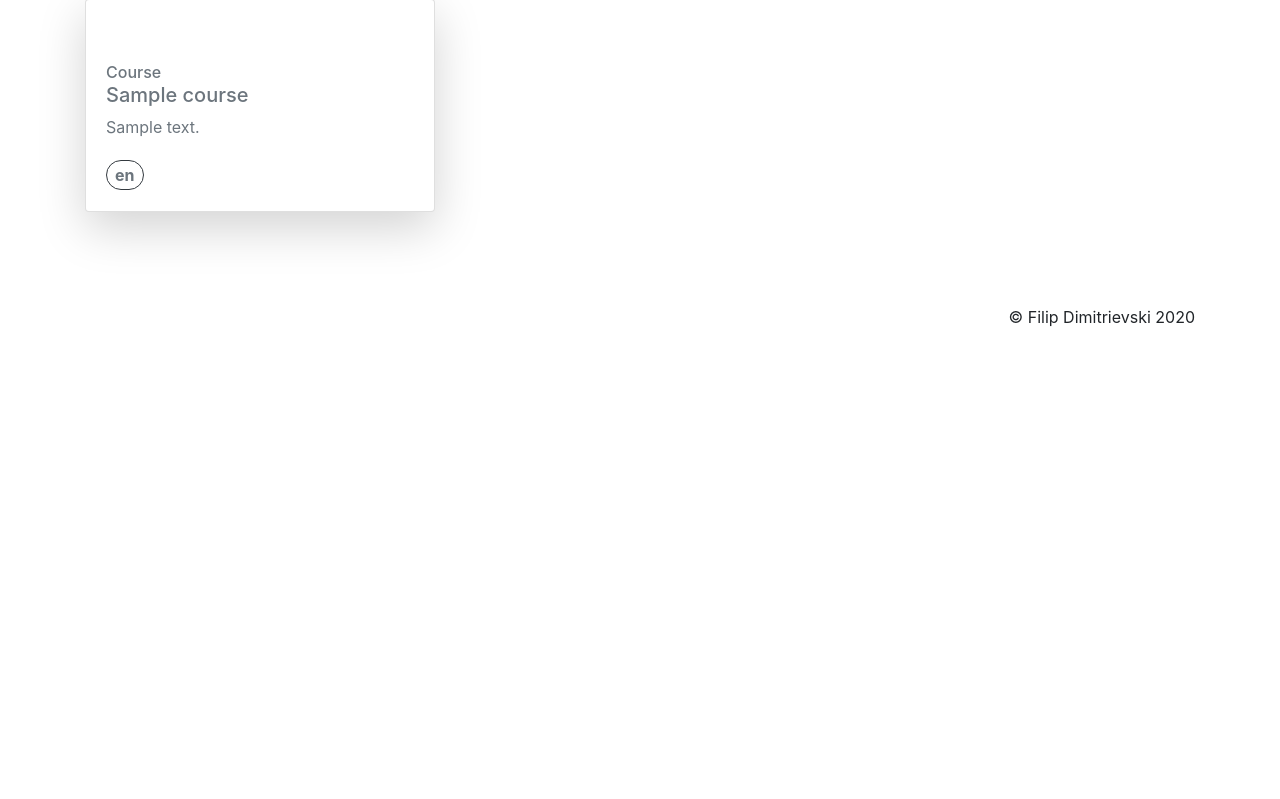
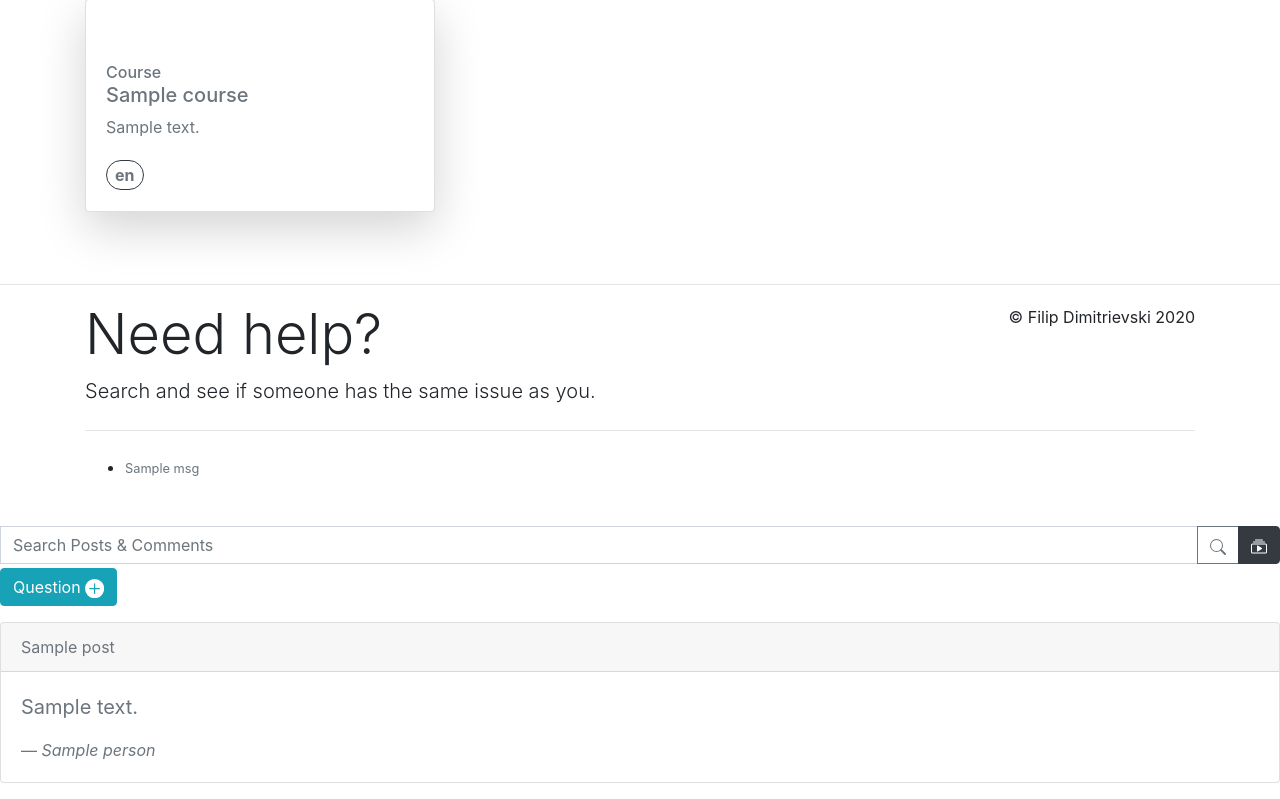
Before and after one commit to Synyster991/portfolio-website, a Django app: template tutor/templates/tutor/tutor_home.html in a window 1280 px wide. Shown: the part 455-1254 px from the top of the page. Before the commit the page ends 782 px from the top, so only its background shows below. Run offline with Django 3.2, Linux system fonts and the light colour scheme; the template is opened without the code that fills it: most values are stand-ins (such as "Sample title", 1, 10 or a date in 2020); some libraries are stand-ins or nearby versions.

Commit message:
Search post and add post are working

```diff
--- a/tutor/models.py
+++ b/tutor/models.py
@@ -41,6 +41,10 @@ class PostQA(models.Model):
     def __str__(self):
         return "{}".format(self.title)
 
+    def summary(self):
+        """Short text from body"""
+        return "{}...".format(self.body[:250])
+
 
 class CommentQA(models.Model):
     """Model for commenting on QA post"""
--- a/tutor/templates/tutor/tutor_home.html
+++ b/tutor/templates/tutor/tutor_home.html
@@ -13,7 +13,7 @@
       {% if message %}
       {% if message_type == 'error' %}
     <div class="alert alert-danger mt-1" role="alert">
-      {% else %}
+      {% elif message_type == 'success' %}
       <div class="alert alert-success mt-1" role="alert">
         {% endif %}
         <ul>
@@ -90,4 +90,119 @@
       </div>
     </div>
   </div>
-  {% endblock %}
+  <hr>
+  <div class="container mb-5">
+    <h1 class="display-4">Need help?</h1>
+    <p class="lead">
+      Search and see if someone has the same issue as you.
+    </p>
+    <hr class="my-4">
+    <p class="lead">
+      {% if message_qa %}
+      {% if message_type == 'error_qa' %}
+    <div class="alert alert-danger mt-1" role="alert">
+      {% elif message_type == 'success_qa' %}
+      <div class="alert alert-success mt-1" role="alert">
+        {% endif %}
+        <ul>
+          {% for msg in message_qa %}
+          <li><small id="emailHelpp" class="form-text text-muted">{{ msg }}</small></li>
+          {% endfor %}
+        </ul>
+      </div>
+      {% endif %}
+      <form method="post" action="{% url 'search_qa' %}">
+        <div class="input-group mb-1">
+          {% csrf_token %}
+          <input type="text" name="search_value_qa" class="form-control" placeholder="Search Posts & Comments"
+            aria-label="Search Posts & Comments" aria-describedby="button-addon2">
+          <div class="input-group-append">
+            <button class="btn btn-outline-secondary" type="submit" id="button-addon23">
+              <svg class="bi bi-search" width="1em" height="1em" viewBox="0 0 16 16" fill="currentColor"
+                xmlns="http://www.w3.org/2000/svg">
+                <path fill-rule="evenodd"
+                  d="M10.442 10.442a1 1 0 011.415 0l3.85 3.85a1 1 0 01-1.414 1.415l-3.85-3.85a1 1 0 010-1.415z"
+                  clip-rule="evenodd" />
+                <path fill-rule="evenodd"
+                  d="M6.5 12a5.5 5.5 0 100-11 5.5 5.5 0 000 11zM13 6.5a6.5 6.5 0 11-13 0 6.5 6.5 0 0113 0z"
+                  clip-rule="evenodd" />
+              </svg>
+            </button>
+            <a class="btn btn-dark" href="{% url 'tutor_home' %}">
+              <svg class="bi bi-collection-play" width="1em" height="1em" viewBox="0 0 16 16" fill="white"
+                xmlns="http://www.w3.org/2000/svg">
+                <path fill-rule="evenodd"
+                  d="M14.5 13.5h-13A.5.5 0 011 13V6a.5.5 0 01.5-.5h13a.5.5 0 01.5.5v7a.5.5 0 01-.5.5zm-13 1A1.5 1.5 0 010 13V6a1.5 1.5 0 011.5-1.5h13A1.5 1.5 0 0116 6v7a1.5 1.5 0 01-1.5 1.5h-13zM2 3a.5.5 0 00.5.5h11a.5.5 0 000-1h-11A.5.5 0 002 3zm2-2a.5.5 0 00.5.5h7a.5.5 0 000-1h-7A.5.5 0 004 1z"
+                  clip-rule="evenodd" />
+                <path fill-rule="evenodd"
+                  d="M6.258 6.563a.5.5 0 01.507.013l4 2.5a.5.5 0 010 .848l-4 2.5A.5.5 0 016 12V7a.5.5 0 01.258-.437z"
+                  clip-rule="evenodd" />
+              </svg>
+            </a>
+          </div>
+        </div>
+        <a href="#" class="btn btn-info mb-3" data-toggle="modal" data-target="#exampleModal" data-whatever="@mdo">
+          Question
+          <svg class="bi bi-plus-circle-fill" width="1.2em" height="1.2em" viewBox="0 0 16 16" fill="currentColor"
+            xmlns="http://www.w3.org/2000/svg">
+            <path fill-rule="evenodd"
+              d="M16 8A8 8 0 1 1 0 8a8 8 0 0 1 16 0zM8.5 4a.5.5 0 0 0-1 0v3.5H4a.5.5 0 0 0 0 1h3.5V12a.5.5 0 0 0 1 0V8.5H12a.5.5 0 0 0 0-1H8.5V4z" />
+          </svg>
+        </a>
+      </form>
+      {% for post in posts %}
+      <a href="#" class="text-decoration-none text-muted">
+        <div class="card mb-3 hover-card-effect">
+          <div class="card-header">
+            {{ post.title }}
+          </div>
+          <div class="card-body">
+            <blockquote class="blockquote mb-0">
+              <p>{{ post.summary }}</p>
+              <footer class="blockquote-footer"><cite title="Source Title">{{ post.person }}</cite></footer>
+              </block quote>
+          </div>
+        </div>
+      </a>
+      {% endfor %}
+    </div>
+
+<div class="modal fade" id="exampleModal" tabindex="-1" role="dialog" aria-labelledby="exampleModalLabel" aria-hidden="true">
+  <div class="modal-dialog" role="document">
+    <div class="modal-content">
+      <div class="modal-header">
+        <h5 class="modal-title" id="exampleModalLabel">Ask Community</h5>
+        <button type="button" class="close" data-dismiss="modal" aria-label="Close">
+          <span aria-hidden="true">&times;</span>
+        </button>
+      </div>
+      <form method="POST" action="{% url 'create_post' %}">
+      {% csrf_token%}
+      <div class="modal-body">
+          <div class="form-group">
+            <label for="recipient-name" class="col-form-label">Name:</label>
+            <input type="text" class="form-control" id="person" name="person">
+          </div>
+          <div class="form-group">
+            <label for="recipient-Title" class="col-form-label">Title:</label>
+            <input type="text" class="form-control" id="title" name="title">
+          </div>
+          <div class="form-group">
+            <label for="recipient-link" class="col-form-label">GitHub Link (optimal):</label>
+            <input type="text" class="form-control" id="source_link" name="source_link">
+          </div>
+          <div class="form-group">
+            <label for="message-desc" class="col-form-label">Description:</label>
+            <textarea class="form-control" id="body" name="body"></textarea>
+          </div>
+
+      </div>
+      <div class="modal-footer">
+        <button type="button" class="btn btn-secondary" data-dismiss="modal">Close</button>
+        <button type="submit" class="btn btn-info">Create</button>
+      </div>
+               </form>
+    </div>
+  </div>
+</div>
+    {% endblock %}
--- a/tutor/urls.py
+++ b/tutor/urls.py
@@ -6,6 +6,8 @@ from tutor import views
 urlpatterns = [
     path('', views.tutor_home, name='tutor_home'),
     path('search', views.search_courses, name='search_courses'),
+    path('search_qa', views.search_qa, name='search_qa'),
+    path('create_post', views.create_post.as_view(), name='create_post'),
     path('<int:pk>/detail', views.detail_course, name='detail_course'),
     path('<int:pk>/<int:video_pk>/play_video', views.play_video, name='play_video'),
 ]
```
Also changed, not shown: tutor/views.py (+57 -1 lines).
